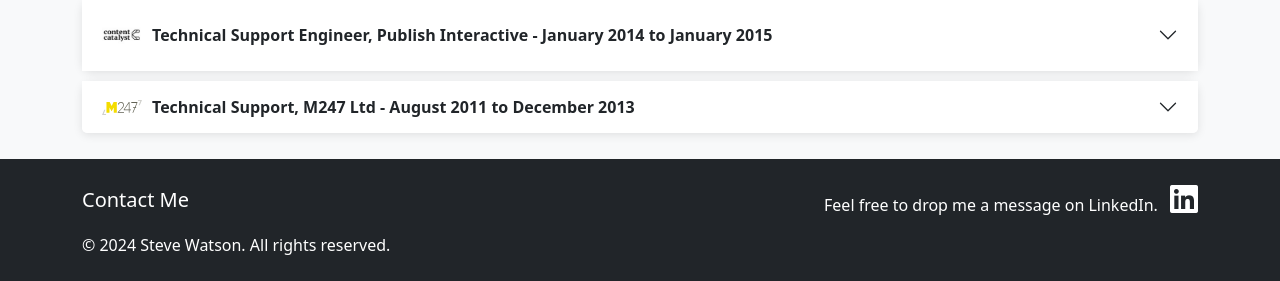
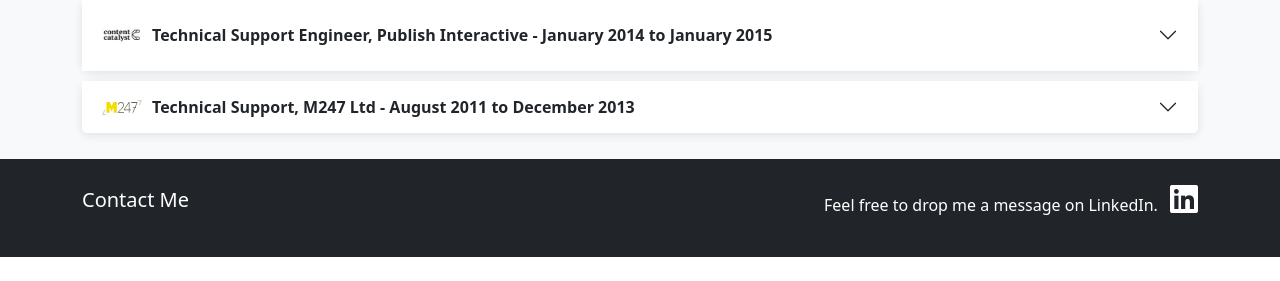
Before and after one commit to stesre/stevewatson.uk, a Flask app: page / in a window 1280 px wide. Shown: the part 3864-4145 px from the top of the page. After the commit the page ends 4121 px from the top, so only its background shows below. Run offline with Flask 3, Linux system fonts and the light colour scheme.

Commit message:
Remove copyright notice from base.html
Removed copyright notice from the footer.

```diff
--- a/templates/base.html
+++ b/templates/base.html
@@ -58,7 +58,7 @@
 
         <!-- Copyright Section -->
         <div class="d-flex justify-content-between align-items-center">
-            <div class="me-auto">© 2024 Steve Watson. All rights reserved.</div>
+            <div class="me-auto"></div>
             <div class="ms-auto">
                 <!-- Additional links or icons can go here, if needed in the future -->
             </div>
```
